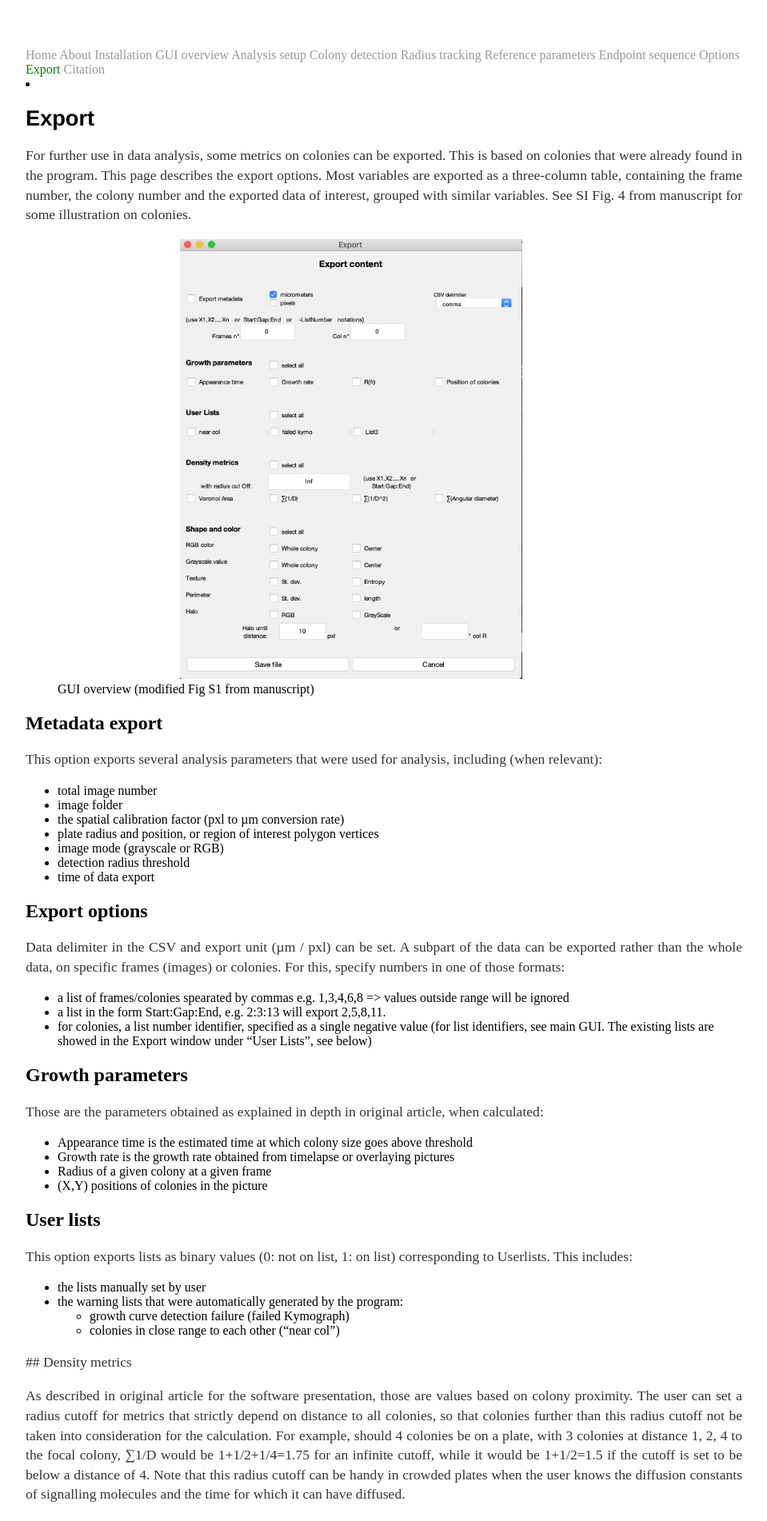
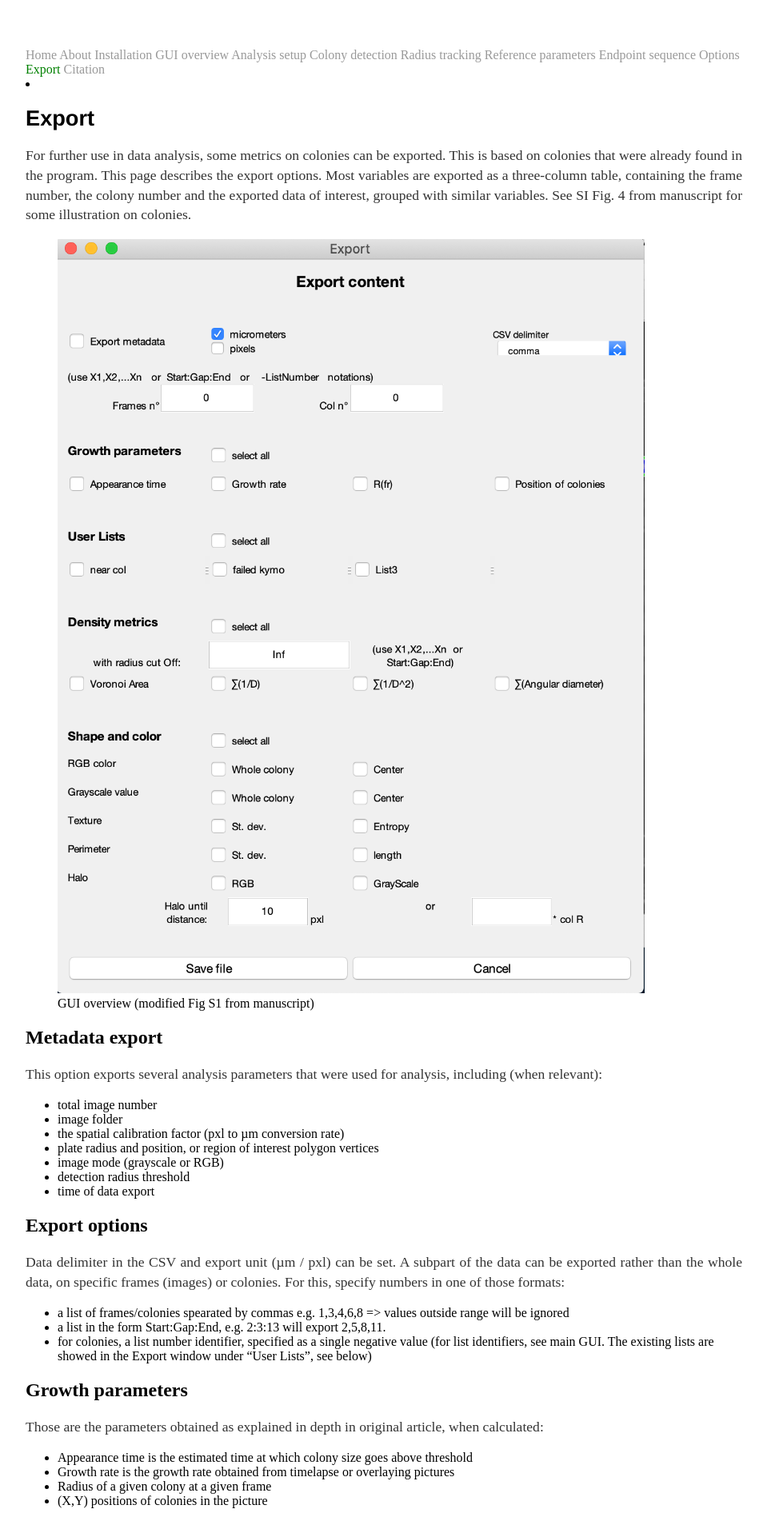
Before and after one commit to ColTapp/ColTapp.github.io, a Jekyll site: the page built from export.md, in a window 1280 px wide. Shown: the top 1902 px of the page at 80% size, without its empty margins (160-1119 px from the left). Built offline with Jekyll 4.4.1, drawn with Linux system fonts in a browser that asks for light colours.

Commit message:
Update export.md

```diff
--- a/export.md
+++ b/export.md
@@ -7,7 +7,7 @@ title: Export
 For further use in data analysis, some metrics on colonies can be exported. This is based on colonies that were already found in the program. This page describes the export options. Most variables are exported as a three-column table, containing the frame number, the colony number and the exported data of interest, grouped with similar variables. See SI Fig. 4 from manuscript for some illustration on colonies.
 
 <figure>
-  <img src="{{site.url}}/assets/images/ExportMenu.png" alt="Detection tab" height="550px"/>
+  <img src="{{site.url}}/assets/images/ExportMenu.png" alt="Detection tab" width="550px"/>
   <figcaption>GUI overview (modified Fig S1 from manuscript) </figcaption>
 </figure>
 
```
